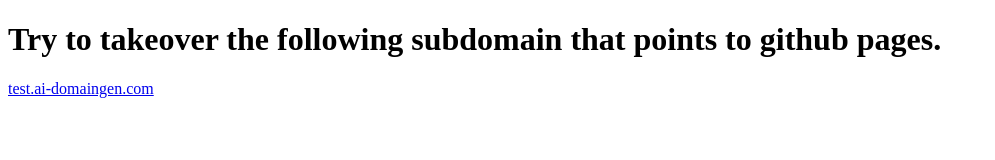
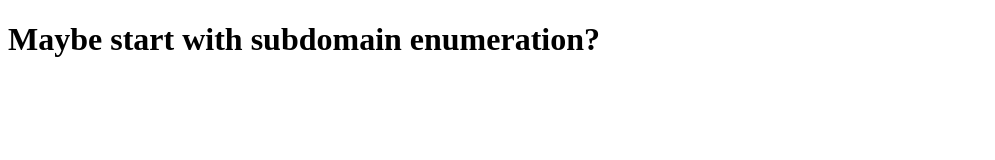
Before and after one commit to HichamAl/idea_generator, a plain HTML site: page index.html in a window 1280 px wide. Shown: the whole page, without its empty margins (0-995 px from the left). Drawn offline with Linux system fonts and the light colour scheme.

Commit message:
Update index.html

```diff
--- a/index.html
+++ b/index.html
@@ -5,8 +5,7 @@
 </head>
 <body>
 
-<h1>Try to takeover the following subdomain that points to github pages.</h1>
-<a href="https://test.ai-domaingen.com">test.ai-domaingen.com</a>
+<h1>Maybe start with subdomain enumeration?</h1>
 
 </body>
 </html>
```
